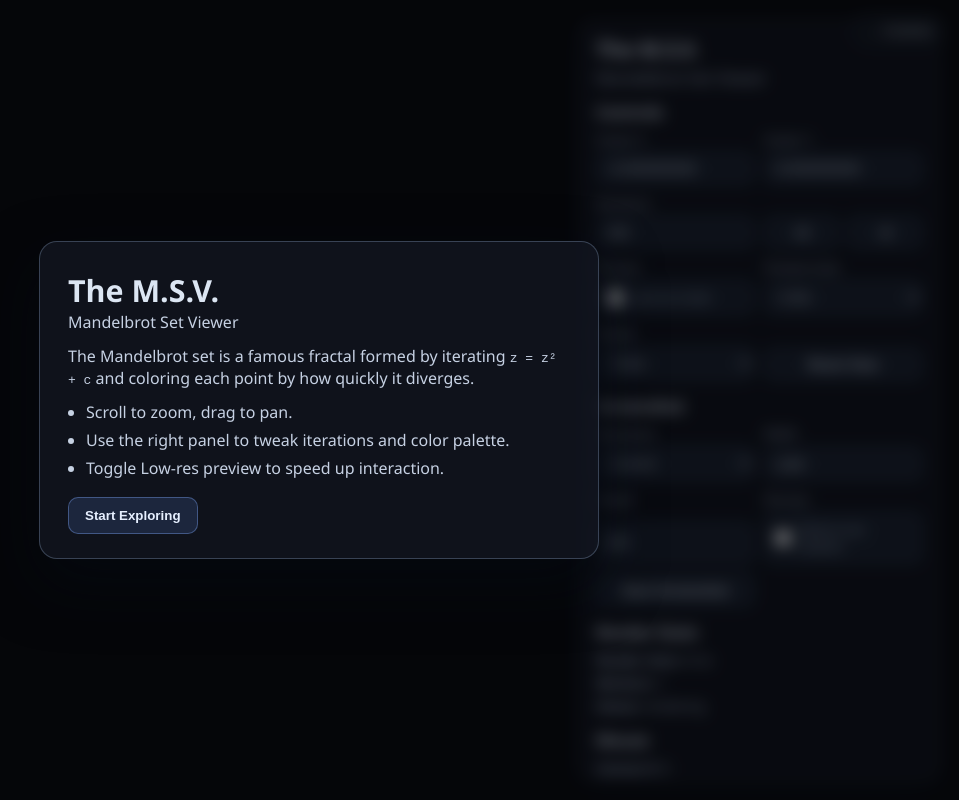
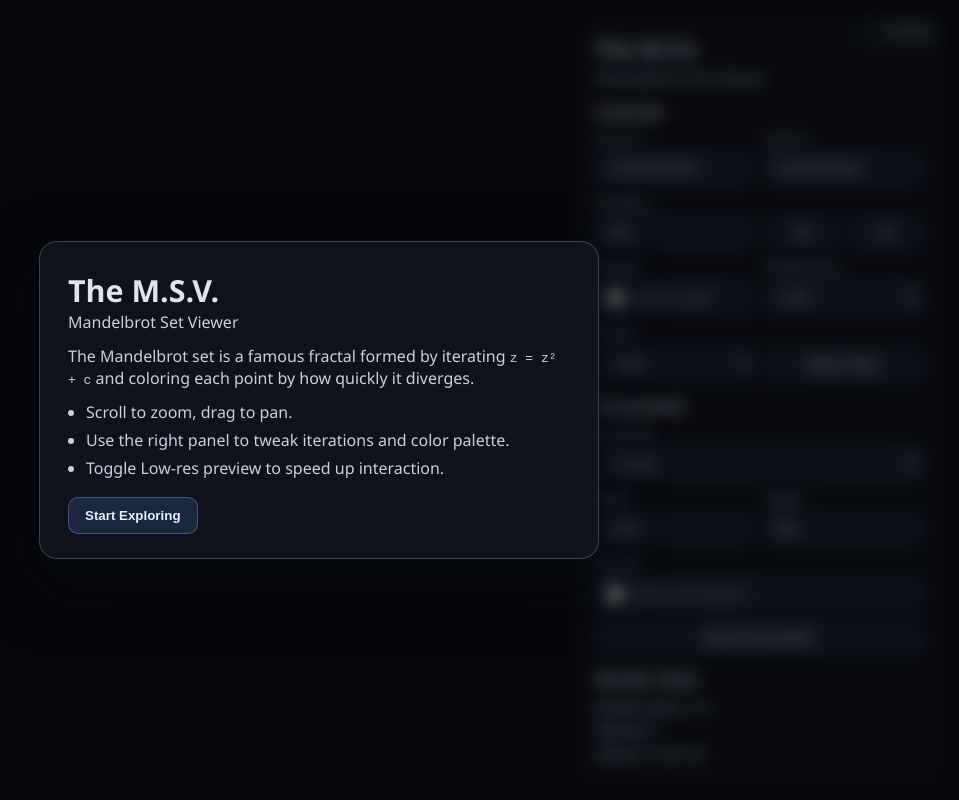
Before and after one commit to Gustas2077/The-M.S.V., a website built with Vite: page index.html in a window 1280 px wide. Shown: the whole page, without its empty margins (321-1280 px from the left). Built offline with nearby package versions, Linux system fonts and the light colour scheme.

Commit message:
Improve screenshot layout

```diff
--- a/index.html
+++ b/index.html
@@ -92,8 +92,8 @@
 
 				<div class="panel-section">
 					<h2>Screenshot</h2>
-					<div class="controls">
-						<label>
+					<div class="controls screenshot-controls">
+						<label class="full-span">
 							<span>Resolution</span>
 							<select data-res-select>
 								<option value="current" selected>Current</option>
@@ -115,14 +115,14 @@
 							<span>Height</span>
 							<input type="number" min="64" max="10000" step="1" data-res-height />
 						</label>
-						<label>
+						<label class="full-span">
 							<span>File Size</span>
 							<div class="control-inline">
 								<input type="checkbox" data-reduce-size />
 								<span>Reduce size (slower)</span>
 							</div>
 						</label>
-						<button type="button" data-screenshot>Save Screenshot</button>
+						<button type="button" class="full-span" data-screenshot>Save Screenshot</button>
 					</div>
 				</div>
 
--- a/src/style.css
+++ b/src/style.css
@@ -193,6 +193,10 @@ canvas {
 	gap: 4px;
 }
 
+.controls .full-span {
+	grid-column: 1 / -1;
+}
+
 .controls span {
 	font-size: 12px;
 	color: #b1c1d8;
```
